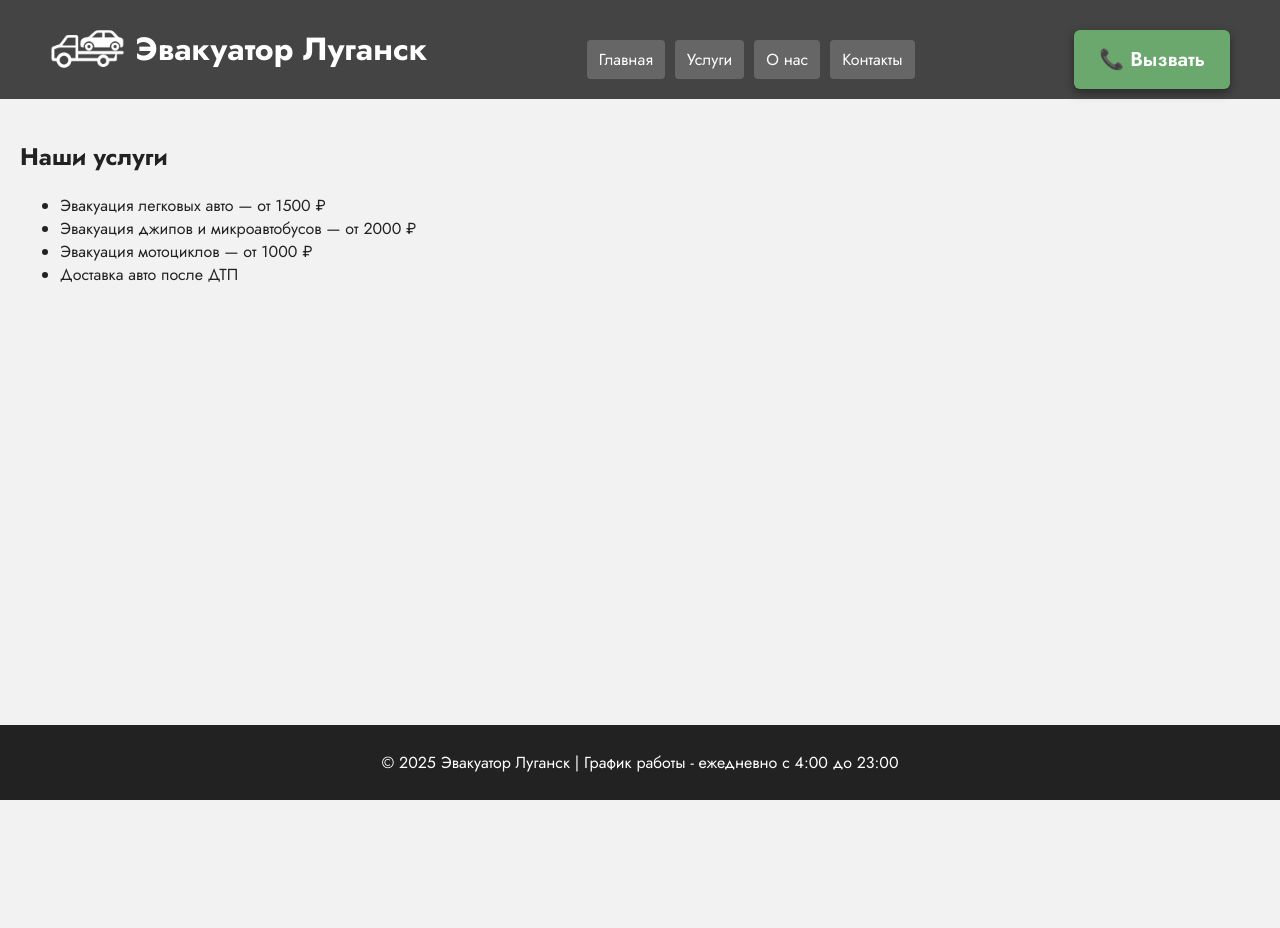
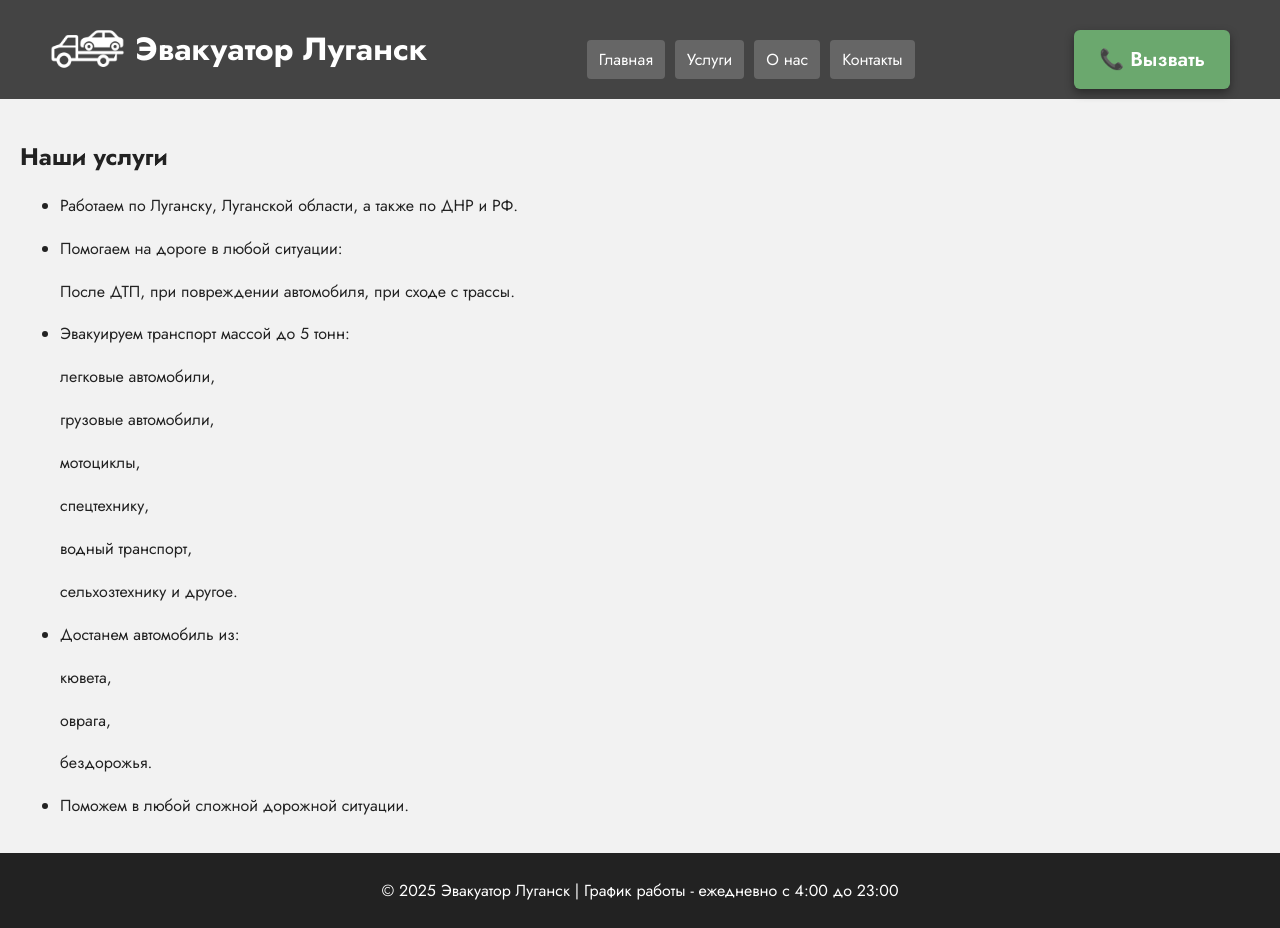
Before and after one commit to Dobrovolsky777/evacuator-lugansk, a Vue app: page /services in a window 1280 px wide. Before the commit the page ends 800 px from the top, so only its background shows below. Built offline with nearby package versions, Linux system fonts and the light colour scheme.

Commit message:
Первый коммит: эвакуатор Луганск9

```diff
--- a/src/views/Services.vue
+++ b/src/views/Services.vue
@@ -2,10 +2,42 @@
   <section class="fade-section">
     <h2>Наши услуги</h2>
     <ul>
-      <li>Эвакуация легковых авто — от 1500 ₽</li>
-      <li>Эвакуация джипов и микроавтобусов — от 2000 ₽</li>
-      <li>Эвакуация мотоциклов — от 1000 ₽</li>
-      <li>Доставка авто после ДТП</li>
+      <li>Работаем по Луганску, Луганской области, а также по ДНР и РФ.
+
+<li><h2></h2>Помогаем на дороге в любой ситуации:</li>
+
+<h2></h2>После ДТП,
+
+при повреждении автомобиля,
+
+при сходе с трассы.
+
+<h2></h2><li>Эвакуируем транспорт массой до 5 тонн:</li>
+
+<h2></h2>легковые автомобили,
+
+<h2></h2>грузовые автомобили,
+
+<h2></h2>мотоциклы,
+
+<h2></h2>спецтехнику,
+
+<h2></h2>водный транспорт,
+
+<h2></h2>сельхозтехнику и другое.
+
+
+<h2></h2><li>Достанем автомобиль из:</li>
+
+<h2></h2>кювета,
+
+<h2></h2>оврага,
+
+<h2></h2>бездорожья.
+
+<h2></h2><li>Поможем в любой сложной дорожной ситуации.</li>
+
+</li>
     </ul>
   </section>
 </template>
```
